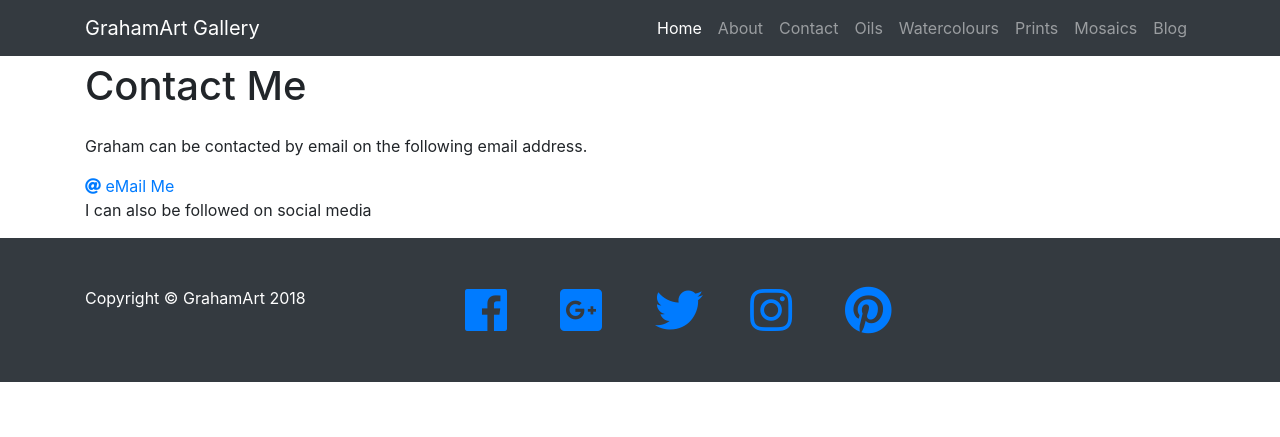
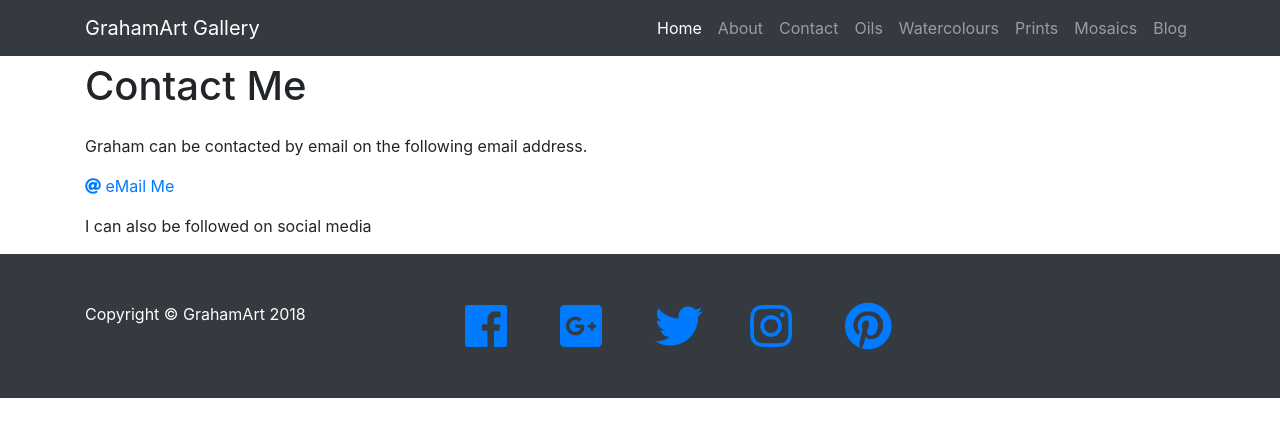
Before and after one commit to Grafrajohn/GrahamArt, a Jekyll site: the page built from contact.html, in a window 1280 px wide. Shown: the top 437 px of the page. Built offline with Jekyll 4.4.1, drawn with Linux system fonts in a browser that asks for light colours; nearby versions of some CDN libraries; some web fonts are replaced.

Commit message:
Amend contact

```diff
--- a/contact.html
+++ b/contact.html
@@ -8,6 +8,6 @@ permalink: contact.html
   <div class="container">
     <h1 class="my-4">Contact Me</h1>
     <p>Graham can be contacted by email on the following email address.</p>
-    <a href="mailto:graham.art.uk@gmail.com"><i class="fas fa-at"></i>&nbsp;eMail Me</a>
+    <p><a href="mailto:graham.art.uk@gmail.com"><i class="fas fa-at"></i>&nbsp;eMail Me</a></p>
     <p>I can also be followed on social media</p>
   </div>
```
